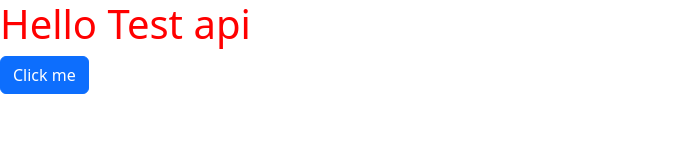
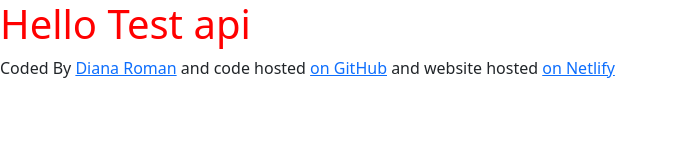
Before and after one commit to Gudari17/Vanilla-Weather-M, a plain HTML site: page index.html in a window 1280 px wide. Shown: the whole page, without its empty margins (0-678 px from the left). Drawn offline with nearby package versions, Linux system fonts and the light colour scheme.

Commit message:
removed button
and added links

```diff
--- a/index.html
+++ b/index.html
@@ -16,7 +16,19 @@
   <body>
     <div>
       <h1>Hello Test api</h1>
-      <a href="" class="btn btn-primary">Click me</a>
+      <footer>
+        Coded By
+        <a href="https://github.com/Gudari17" target="_blank"> Diana Roman</a>
+        and code hosted
+        <a href="https://github.com/Gudari17/Vanilla-Weather-M" target="_blank"
+          >on GitHub</a
+        >
+        and website hosted
+        <a href="https://weather-api-2023shecodes.netlify.app/" target="_blank"
+          >on Netlify</a
+        >
+      </footer>
+
       <script src="src/api.js"></script>
     </div>
   </body>
```
